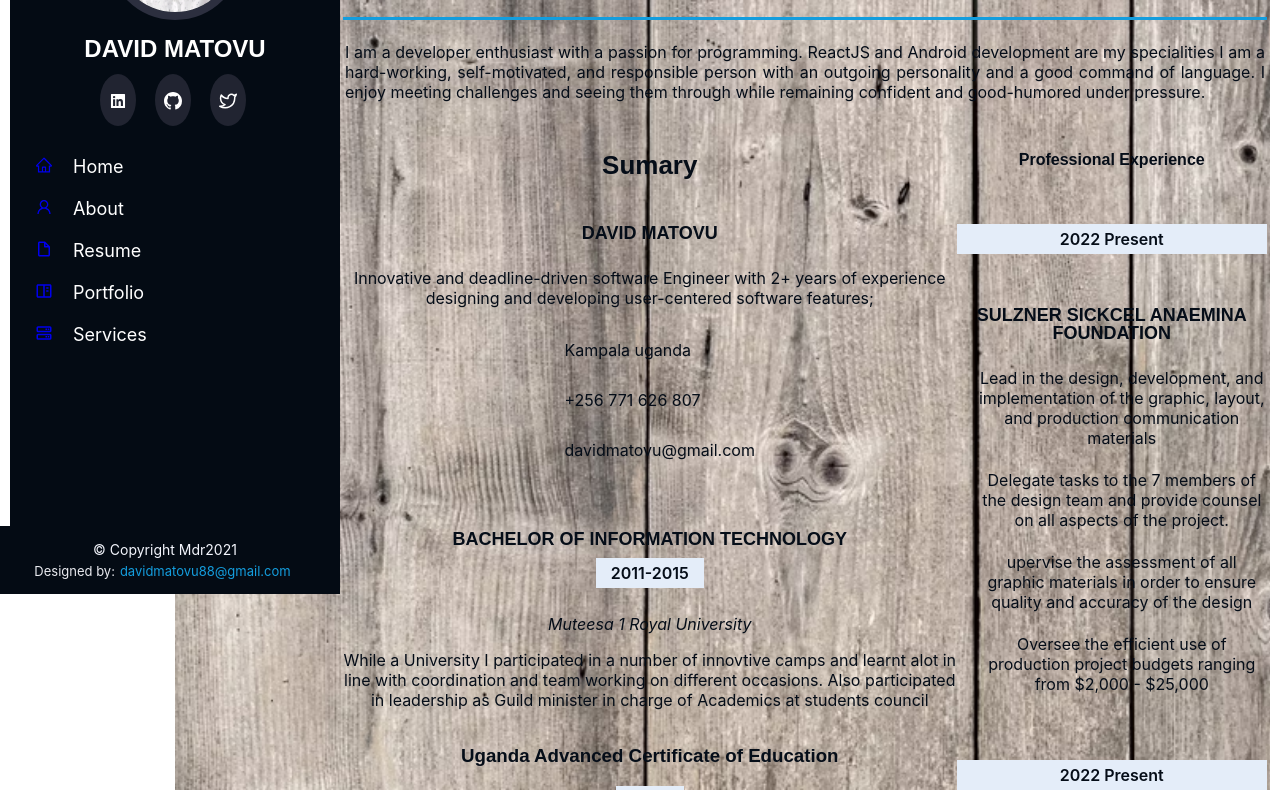
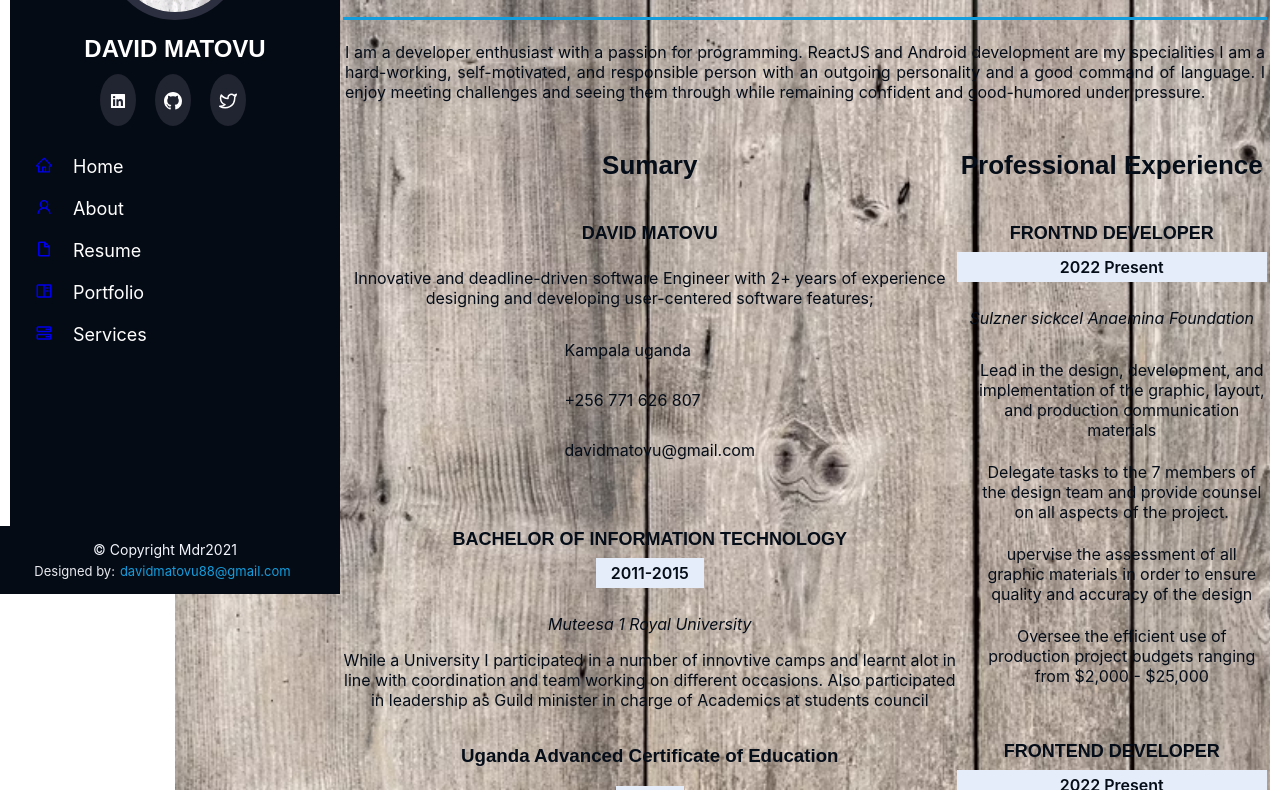
Before and after one commit to mdrdavid/portfolio_app, a React (Create React App) app in the folder client/: page /resume in a window 1280 px wide. Shown: the part 206-1006 px from the top of the page. Built offline with nearby package versions, Linux system fonts and the light colour scheme.

Commit message:
change classes

```diff
--- a/client/src/components/resumeContent/ProExperience.js
+++ b/client/src/components/resumeContent/ProExperience.js
@@ -1,17 +1,17 @@
 
 import React from 'react'
 
-const ProExperience = ({name,title, company1, company2,date,location}) => {
+const ProExperience = ({name,title, duty1, duty2,date,location}) => {
   return (
     <div>
       <div className='name'>
-      <h4>{title}</h4>
+      <h4 className='resume-title'>{title}</h4>
       </div>
       <div className='resume-item'>
         <div className='resume-item1'>
-          <h4 className='company-name'>{company1}</h4>
+          <h4 className='company-name'>{duty1}</h4>
           <span>{date}</span>
-          <h6>{location}</h6>
+          <p><em>{location}</em></p>
           <ul>
             <li>
             Lead in the design, development, and implementation of the graphic, layout, and production communication materials
@@ -28,9 +28,9 @@ const ProExperience = ({name,title, company1, company2,date,location}) => {
           </ul>
         </div>
         <div className='resume-item2'>
-          <h3 className='company-name'>{company2}</h3>
+          <h3 className='company-name'>{duty2}</h3>
           <span>{date}</span>
-          <h6>{location}</h6>
+          <p><em>{location}</em></p>
           <ul>
             <li>
             Lead in the design, development, and implementation of the graphic, layout, and production communication materials
```
